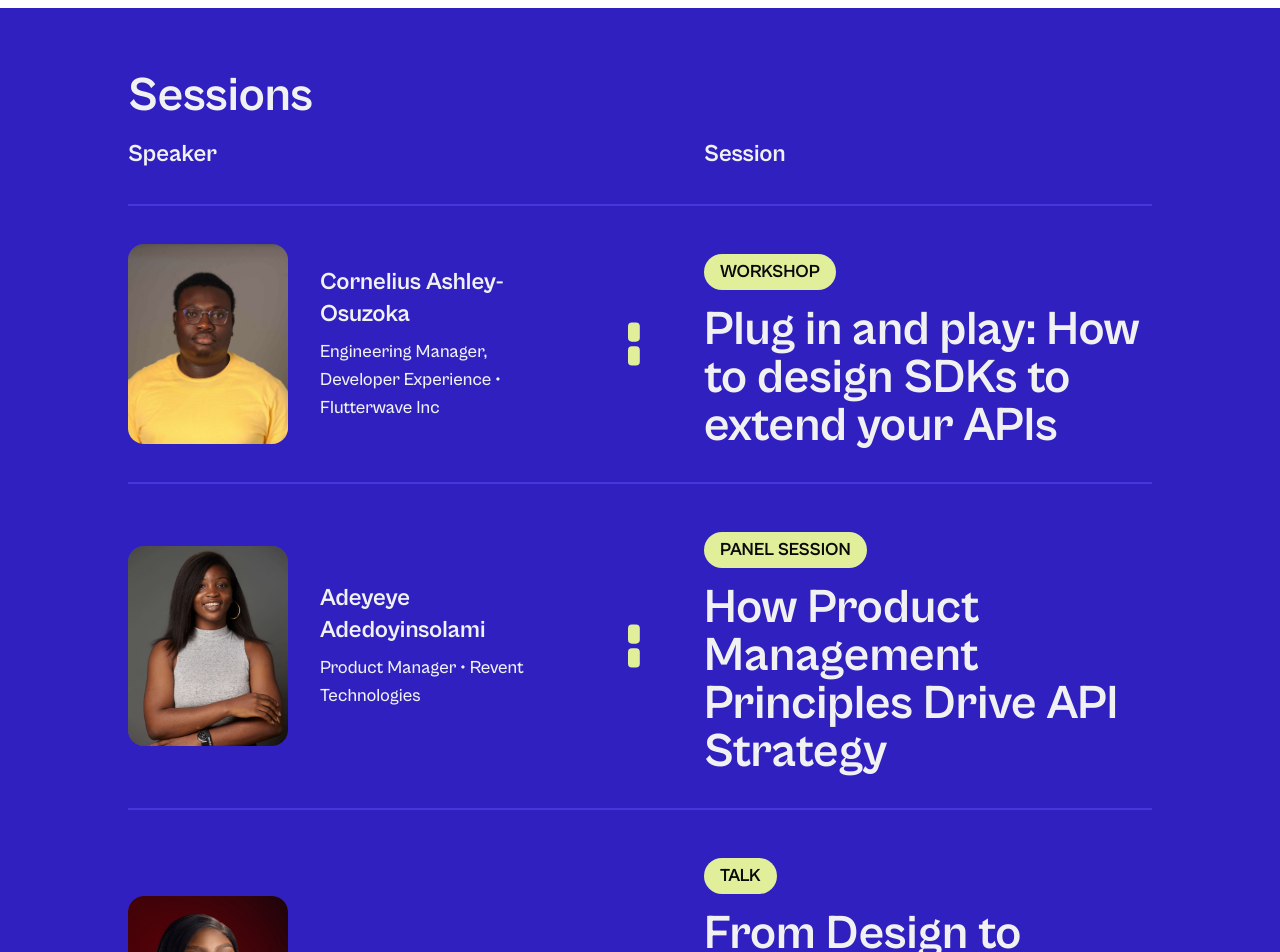
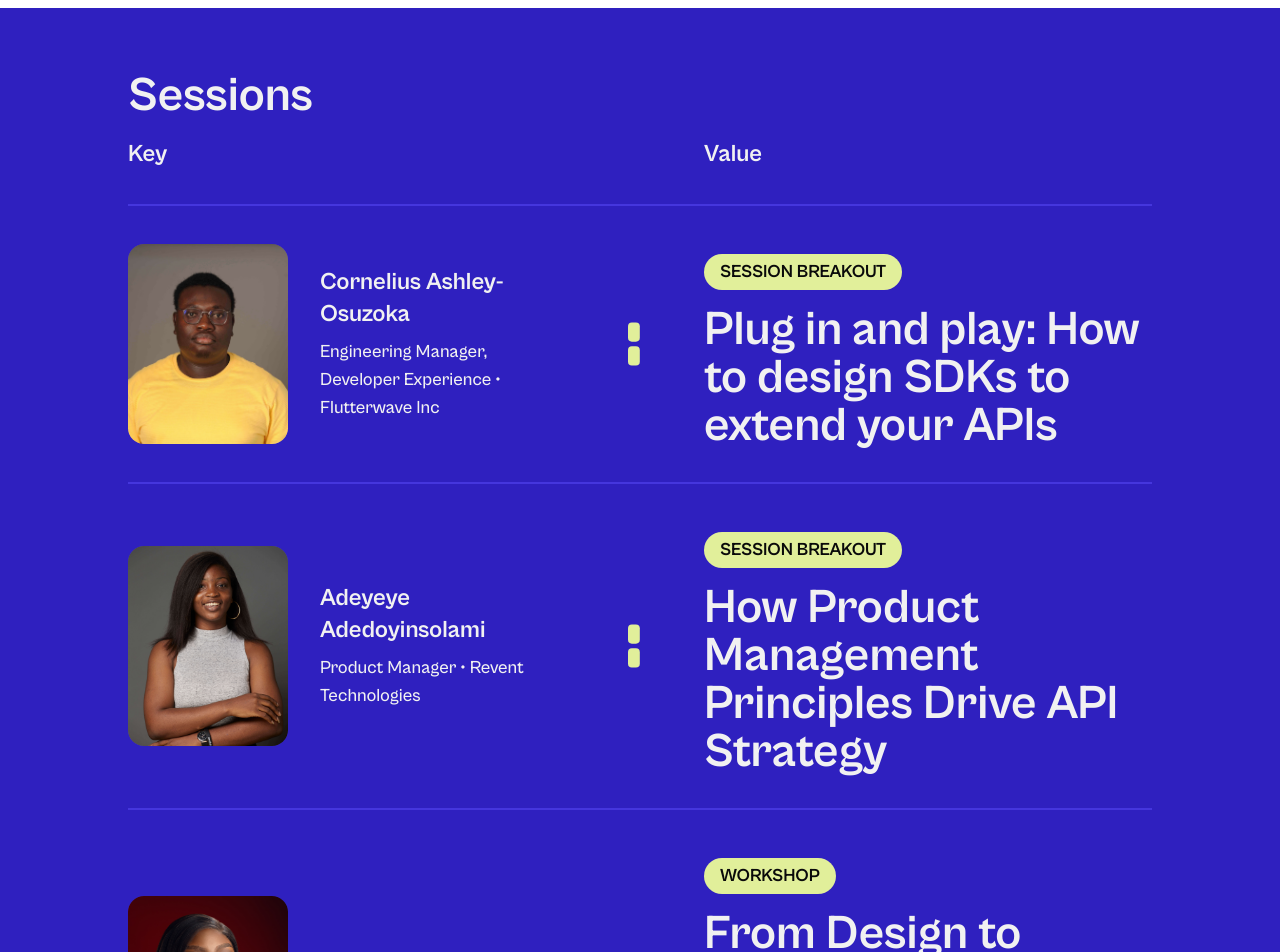
Before and after one commit to apiconf/landing-page, a React (Vite) app: page /sessions in a window 1280 px wide. Shown: the part 80-1032 px from the top of the page. Built offline with nearby package versions, Linux system fonts and the light colour scheme.

Commit message:
feat: Update sessionType, change subtitle, modify colonIcon

```diff
--- a/src/pages/sessions/index.tsx
+++ b/src/pages/sessions/index.tsx
@@ -9,7 +9,7 @@ type sessions = {
   speaker: string;
   job: string;
   employer: string;
-  sessionType: "WORKSHOP" | "PANEL SESSION" | "TALK";
+  sessionType: "WORKSHOP" | "SESSION" | "SESSION BREAKOUT" | "LIGHTNING TALK";
   talkTitle: string;
   image: string;
 };
@@ -20,7 +20,7 @@ const cardData: sessions[] = [
     speaker: "Cornelius Ashley-Osuzoka",
     job: "Engineering Manager, Developer Experience",
     employer: "Flutterwave Inc",
-    sessionType: "WORKSHOP",
+    sessionType: "SESSION BREAKOUT",
     talkTitle: "Plug in and play: How to design SDKs to extend your APIs",
     image: "/Cornelius-Ashley-Osuzoka.jpeg",
   },
@@ -29,7 +29,7 @@ const cardData: sessions[] = [
     speaker: "Adeyeye Adedoyinsolami",
     job: "Product Manager",
     employer: "Revent Technologies",
-    sessionType: "PANEL SESSION",
+    sessionType: "SESSION BREAKOUT",
     talkTitle: "How Product Management Principles Drive API Strategy",
     image: "/Adeyeye-Adedoyinsolami.jpg",
   },
@@ -38,7 +38,7 @@ const cardData: sessions[] = [
     speaker: "Funke Olasupo",
     job: "Technical Writer",
     employer: "",
-    sessionType: "TALK",
+    sessionType: "WORKSHOP",
     talkTitle:
       "From Design to Documentation: Building Interactive OpenAPI Specification",
     image: "/Funke-Olasupo.jpg",
@@ -48,7 +48,7 @@ const cardData: sessions[] = [
     speaker: "David Ijaola",
     job: "Product Manager",
     employer: "Norebase",
-    sessionType: "WORKSHOP",
+    sessionType: "SESSION",
     talkTitle: "Pivoting Internal APIs to Revenue-Generating Products",
     image: "/David-Ijaola.jpeg",
   },
@@ -57,7 +57,7 @@ const cardData: sessions[] = [
     speaker: "Ridwan Kasim",
     job: "Senior Backend Engineer",
     employer: "SeamlessHR",
-    sessionType: "PANEL SESSION",
+    sessionType: "SESSION",
     talkTitle: "Ensuring API Compliance: Best Practices and Strategies",
     image: "/Ridwan-Kasim.jpg",
   },
@@ -66,7 +66,7 @@ const cardData: sessions[] = [
     speaker: "Fawaz Haroun",
     job: "Software Engineer",
     employer: "Paystack",
-    sessionType: "PANEL SESSION",
+    sessionType: "WORKSHOP",
     talkTitle: "API Performance Monitoring with Prometheus and Grafana",
     image: "/Fawaz-Haroun.jpg",
   },
@@ -75,7 +75,7 @@ const cardData: sessions[] = [
     speaker: "Uchechukwu Azubuko",
     job: "Lead Frontend Engineer",
     employer: "OneLiquidity",
-    sessionType: "PANEL SESSION",
+    sessionType: "LIGHTNING TALK",
     talkTitle: "Patterns for a Clean Frontend Application With Valid Data",
     image: "/Uchechukwu-Azubuko.jpeg",
   },
@@ -84,7 +84,7 @@ const cardData: sessions[] = [
     speaker: "Motunrayo Koyejo",
     job: "Software Engineer",
     employer: "Brass",
-    sessionType: "PANEL SESSION",
+    sessionType: "SESSION BREAKOUT",
     talkTitle: "API Versioning: Building for Longevity and Adaptability",
     image: "/Motunrayo-Koyejo.jpg",
   },
@@ -93,7 +93,7 @@ const cardData: sessions[] = [
     speaker: "Esther Okafor",
     job: "Quality assurance engineer",
     employer: "Storyblok GMBH",
-    sessionType: "PANEL SESSION",
+    sessionType: "SESSION BREAKOUT",
     talkTitle: "Beyond the Code: A QA Tester's Perspective on API Design",
     image: "/Esther-Okafor.jpg",
   },
@@ -102,7 +102,7 @@ const cardData: sessions[] = [
     speaker: "Rufai Mustapha",
     job: "Technical Instructor",
     employer: "Pluralsight",
-    sessionType: "PANEL SESSION",
+    sessionType: "SESSION BREAKOUT",
     talkTitle: "Leveraging Open Banking APIs for Innovation",
     image: "/Rufai-Mustapha.jpg",
   },
@@ -111,7 +111,7 @@ const cardData: sessions[] = [
     speaker: "Tobiloba Adedeji",
     job: "DevRel Engineer",
     employer: "Fleek",
-    sessionType: "PANEL SESSION",
+    sessionType: "WORKSHOP",
     talkTitle: "Browser APIs: Things You Need To Know",
     image: "/Tobiloba-Adedeji.jpeg",
   },
@@ -120,7 +120,7 @@ const cardData: sessions[] = [
     speaker: "Terhile ikyo",
     job: "Senior Project Manager",
     employer: "FCMB Group",
-    sessionType: "PANEL SESSION",
+    sessionType: "SESSION",
     talkTitle:
       "Metrics that Matter: Measuring the Success of Your API Strategy",
     image: "/Terhile-ikyo.jpg",
@@ -130,7 +130,7 @@ const cardData: sessions[] = [
     speaker: "Okunoye David",
     job: "Software Engineer",
     employer: "TWEN",
-    sessionType: "PANEL SESSION",
+    sessionType: "WORKSHOP",
     talkTitle: "Browser APIs: Things You Need To Know",
     image: "/Okunoye-David.jpg",
   },
@@ -139,7 +139,7 @@ const cardData: sessions[] = [
     speaker: "Bolaji Olajide",
     job: "Software Engineer",
     employer: "Sourcegraph",
-    sessionType: "PANEL SESSION",
+    sessionType: "SESSION BREAKOUT",
     talkTitle: "Rethinking API Security",
     image: "/Bolaji-Olajide.jpg",
   },
@@ -148,9 +148,9 @@ const cardData: sessions[] = [
     speaker: "Emmanuel Odianosen",
     job: "Developer Support Engineer",
     employer: "Fuse Blockchain",
-    sessionType: "PANEL SESSION",
+    sessionType: "WORKSHOP",
     talkTitle:
-      "Building Blockchain Applications using APIs:  A Practical Guide to Fuse Blockchain REST APIs",
+      "Building Blockchain Applications using APIs: A Practical Guide to Fuse Blockchain REST APIs",
     image: "/Emmanuel-Odianosen.png",
   },
   {
@@ -158,7 +158,7 @@ const cardData: sessions[] = [
     speaker: "Kenechukwu Nwankwo",
     job: "Senior Product Manager",
     employer: "",
-    sessionType: "PANEL SESSION",
+    sessionType: "LIGHTNING TALK",
     talkTitle:
       "Navigating the Fog: Effective Product Discovery for API Products",
     image: "/Kenechukwu-Nwankwo.jpg",
@@ -183,9 +183,9 @@ function Main() {
       </h1>
       <div className="grid grid-cols-1 md:grid-cols-2">
         <GridContainer>
-          <SubTitle title="Speaker" />
+          <SubTitle title="Key" />
           <div className="md:ml-10 xl:ml-16">
-            <SubTitle title="Session" />
+            <SubTitle title="Value" />
           </div>
         </GridContainer>
         {cardData.map((card) => (
@@ -225,7 +225,7 @@ function GridCard({
         </div>
         <img
           src={ColonIcon}
-          className="hidden md:block"
+          className="hidden lg:block"
           alt="Colon Icon"
           width="11.805"
           height="43.847"
```
